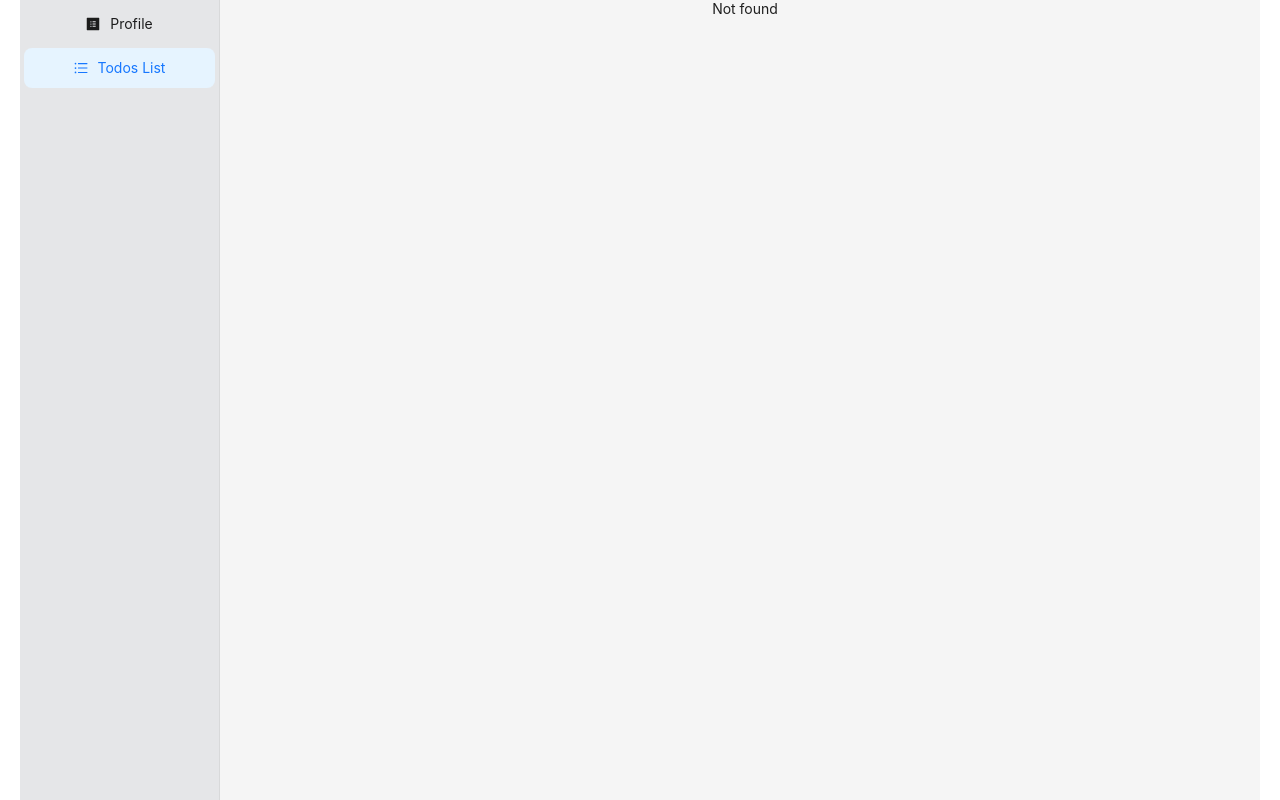
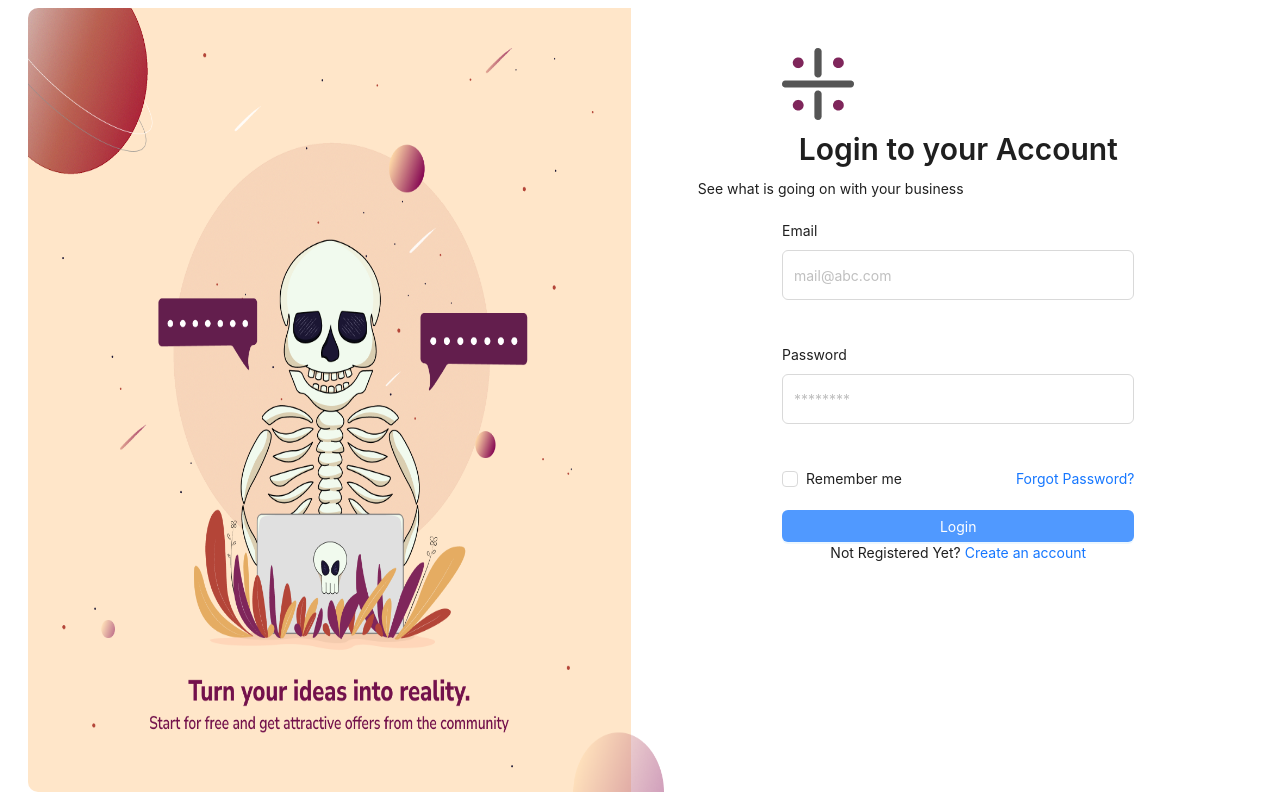
Before and after one commit to uchgrers/CRM-System, a React (Vite) app: page /auth in a window 1280 px wide. Before the commit this address had no page. Built offline with nearby package versions, Linux system fonts and the light colour scheme.

Commit message:
базовая разметка

```diff
--- a/src/App.tsx
+++ b/src/App.tsx
@@ -1,21 +1,25 @@
 import "./App.css";
-import { Route, Routes, useNavigate } from "react-router-dom";
-import TodosPage from "./pages/TodosPage/TodosPage";
+import { Route, Routes, useLocation } from "react-router-dom";
+import TodosPage from "./pages/TodosPage";
 import { Layout } from "antd";
-import Nav from "./components/MainMenu/MainMenu";
+import MainManu from "./components/MainMenu/MainMenu";
+import LoginPage from "./pages/LoginPage";
 
 function App() {
-  const navigate = useNavigate();
+  const location = useLocation();
+  console.log(location.pathname)
   const { Sider, Content } = Layout;
   return (
+    <>
       <Layout style={{ columnGap: "10px", minHeight: "100vh" }}>
         <Sider
           style={{
             color: "var(--color-bg-secondary)",
             backgroundColor: "var(--color-button-primary)",
           }}
+          hidden={location.pathname === '/auth' && true}
         >
-        <Nav />
+          <MainManu />
         </Sider>
         <Layout>
           <Content>
@@ -23,11 +27,13 @@ function App() {
               <Route path="/" element={<TodosPage />} />
               <Route path="/todos" element={<TodosPage />} />
               <Route path="/profile" element={<div>Hello</div>} />
+              <Route path="/auth" element={<LoginPage />} />
               <Route path="/*" element={<div>Not found</div>} />
             </Routes>
           </Content>
         </Layout>
       </Layout>
+    </>
   );
 }
 
--- a/src/components/MainMenu/MainMenu.tsx
+++ b/src/components/MainMenu/MainMenu.tsx
@@ -3,7 +3,7 @@ import { Menu } from "antd";
 import { useNavigate } from "react-router-dom";
 import { ProfileFilled, UnorderedListOutlined } from "@ant-design/icons";
 
-const Nav = () => {
+const MainManu = () => {
   const navigationItems = [
     { label: "Profile", key: "/profile", icon: <ProfileFilled /> },
     {
@@ -23,4 +23,4 @@ const Nav = () => {
   );
 };
 
-export default Nav;
+export default MainManu;
--- /dev/null
+++ b/src/pages/LoginPage.tsx
@@ -0,0 +1,98 @@
+import React from "react";
+import logo from "./../constants/illustration.png";
+import { Button, Checkbox, Flex, Input } from "antd";
+import Form from "antd/es/form";
+import { Typography } from "antd";
+import cross from "./../constants/cross.png";
+
+const LoginPage = () => {
+  const { Title } = Typography;
+  return (
+    <Flex
+      style={{
+        backgroundColor: "var(--color-bg-secondary)",
+        height: "100%",
+        padding: "8px",
+      }}
+    >
+      <img
+        src={logo}
+        alt="Auth page image"
+        width={"52%"}
+        style={{
+          borderTopLeftRadius: "10px",
+          borderBottomLeftRadius: "10px",
+        }}
+      />
+      <Flex
+        style={{
+          width: "50%",
+          display: "flex",
+          flexDirection: "column",
+          // justifyContent: "center",
+          alignItems: "center",
+          // border: 'green solid'
+        }}
+      >
+        <div style={{ width: "60%", display: "flex" }}>
+          <img
+            src={cross}
+            alt="Cross logo"
+            style={{ marginTop: "40px", width: "72px" }}
+          />
+        </div>
+        <Title level={2} style={{ margin: "10px", width: "90%" }}>
+          Login to your Account
+        </Title>
+        <Typography
+          style={{
+            width: "90%",
+            textAlign: "left",
+            marginBottom: "10px",
+            paddingInline: "4px",
+          }}
+        >
+          See what is going on with your business
+        </Typography>
+        <Form
+          layout="vertical"
+          style={{
+            width: "60%",
+            display: "flex",
+            flexDirection: "column",
+            justifyContent: "center",
+            marginTop: "10px",
+            rowGap: "20px",
+          }}
+        >
+          <Form.Item label="Email" style={{ width: "100%" }}>
+            <Input placeholder="mail@abc.com" />
+          </Form.Item>
+          <Form.Item label="Password" style={{ width: "100%" }}>
+            <Input placeholder="********" type="password" />
+          </Form.Item>
+          <div
+            style={{
+              display: "flex",
+              justifyContent: "space-between",
+              width: "100%",
+            }}
+          >
+            <Checkbox>Remember me</Checkbox>
+            <Typography>
+              <a href="">Forgot Password?</a>
+            </Typography>
+          </div>
+          <Button type="primary" htmlType="submit" style={{ width: "100%" }}>
+            Login
+          </Button>
+        </Form>
+        <Typography>
+          Not Registered Yet? <a href="">Create an account</a>
+        </Typography>
+      </Flex>
+    </Flex>
+  );
+};
+
+export default LoginPage;
--- a/src/styles/_variables.scss
+++ b/src/styles/_variables.scss
@@ -9,6 +9,8 @@
   --color-success: #4bd34d;
   --color-danger: #e06060;
 
+  --color-bg-auth-primary: #FFE6C9;
+
   --border: 1px solid var(--color-secondary);
   --border-radius: 12px;
 
```
Also changed, not shown: src/pages/TodosPage.tsx (renamed from src/pages/TodosPage/TodosPage.tsx, +6 -6 lines), src/constants/cross.png (added), src/constants/illustration.png (added). Lines whose indentation alone changed are shown as unchanged.
